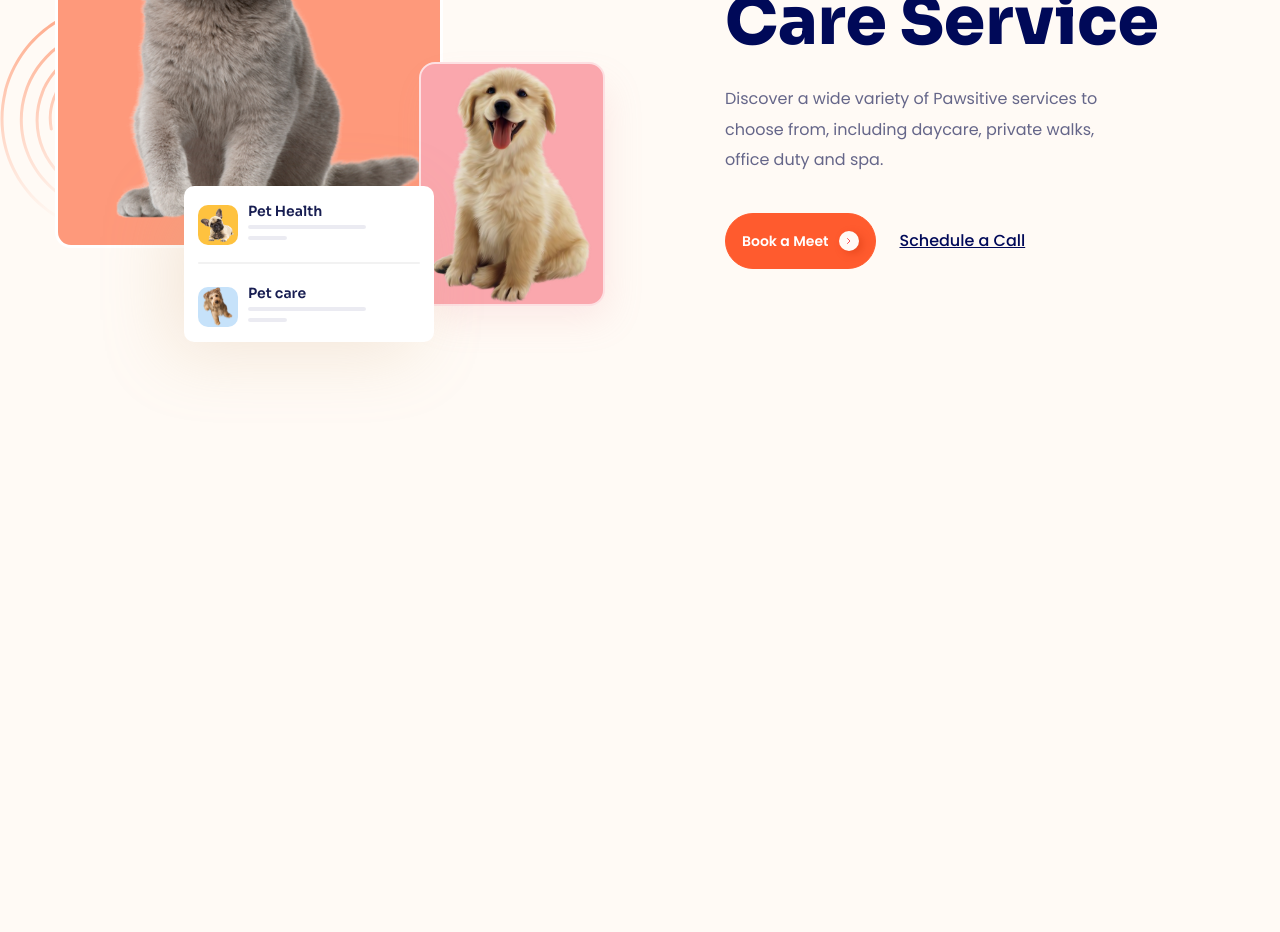
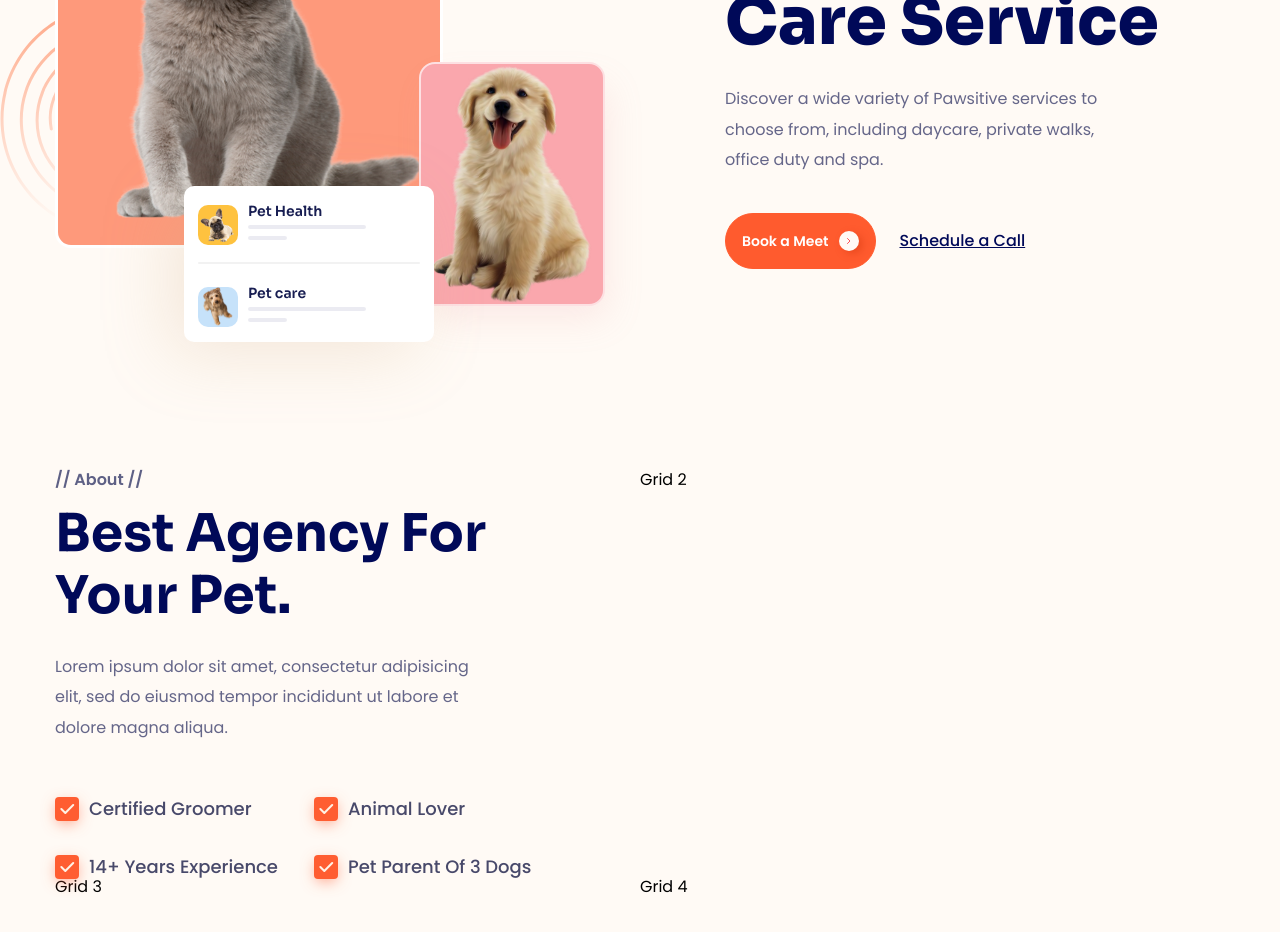
Before and after one commit to truongphADNX/F8-lucy-landing-page, a plain HTML site: page index.html in a window 1280 px wide. Shown: the part 416-1348 px from the top of the page. Drawn offline with Linux system fonts and the light colour scheme.

Commit message:
about v12

```diff
--- a/assets/css/styles.css
+++ b/assets/css/styles.css
@@ -38,6 +38,20 @@ button {
 
 a {
     text-decoration: none;
+}
+
+.section-heading {
+    font-weight: 700;
+    font-size: 5.2rem;
+    line-height: 1.2;
+    color: #000958;
+}
+
+.section-desc {
+    font-weight: 400;
+    font-size: 1.6rem;
+    line-height: 1.9;
+    color: #656689;
 }
 
 .container {
@@ -279,10 +293,6 @@ a {
 }
 
 .hero__desc {
-    font-weight: 400;
-    font-size: 1.6rem;
-    line-height: 1.9;
-    color: #656689;
     margin-top: 24px;
     max-width: 391px;
 }
@@ -315,3 +325,67 @@ a {
     text-decoration-line: underline;
     color: #000958;
 }
+
+/* about */
+.about {
+    margin-top: 130px;
+}
+
+.about__inner {
+    display: grid;
+    grid-template-columns: 1fr 1fr;
+}
+
+.about__lable {
+    font-weight: 600;
+    font-size: 1.6rem;
+    line-height: 1;
+    color: #5E6085;
+}
+
+.about__header{
+    margin-top: 15px;
+    max-width: 448px;
+}
+
+.about__desc {
+    margin-top: 24px;
+    max-width: 431px;
+}
+
+.about__checklist {
+    margin-top: 54px;
+    display: grid;
+    grid-template-columns: auto auto;
+    grid-column-gap: 36px;
+    grid-row-gap: 34px;
+    justify-content: flex-start;
+}
+
+.about__check--item {
+    position: relative;
+    display: flex;
+    align-items: center;
+    font-weight: 500;
+    font-size: 1.8rem;
+    line-height: 1;
+    color: #48496A;
+}
+
+.about__check--item::before {
+    margin-right: 10px;
+    display: inline-block;
+    content: "";
+    width: 24px;
+    height: 24px;
+    background: #FF5D31;
+    box-shadow: 0px 4px 15px -3px rgba(255, 93, 49, 0.69);
+    border-radius: 4px;
+}
+
+.about__check--item::after {
+    content: url('../icons/check-icon.svg');
+    position: absolute;
+    top: 2px;
+    left: 5px;
+}
--- a/index.html
+++ b/index.html
@@ -98,7 +98,7 @@
         />
         <meta name="theme-color" content="#ffffff" />
     </head>
-    <body style="height: 4000px">
+    <body style="height: 7000px">
         <!-- header -->
         <header class="header">
             <div class="container">
@@ -230,7 +230,7 @@
                         <h1 class="hero__header">
                             Established & Trusted Pet Care Service
                         </h1>
-                        <p class="hero__desc">
+                        <p class="hero__desc section-desc">
                             Discover a wide variety of Pawsitive services to
                             choose from, including daycare, private walks,
                             office duty and spa.
@@ -263,5 +263,29 @@
                 </div>
             </div>
         </section>
+
+        <main class="main">
+            <!-- about -->
+            <section class="about">
+                <div class="container">
+                    <div class="about__inner">
+                        <section class="about__content">
+                            <span class="about__lable">//  About  //</span>
+                            <h2 class="about__header section-heading">Best Agency For Your Pet.</h2>
+                            <p class="about__desc section-desc">Lorem ipsum dolor sit amet, consectetur adipisicing elit, sed do eiusmod tempor incididunt ut labore et dolore magna aliqua.</p>
+                            <div class="about__checklist">
+                                <span class="about__check--item">Certified Groomer</span>
+                                <span class="about__check--item">Animal Lover</span>
+                                <span class="about__check--item">14+ Years Experience</span>
+                                <span class="about__check--item">Pet Parent Of 3 Dogs</span>
+                            </div>
+                        </section>
+                        <div class="about__media">Grid 2</div>
+                        <div class="about__media">Grid 3</div>
+                        <section class="about__content">Grid 4</section>
+                    </div>
+                </div>
+            </section>
+        </main>
     </body>
 </html>
```
Also changed, not shown: assets/icons/check-icon.svg (added).
